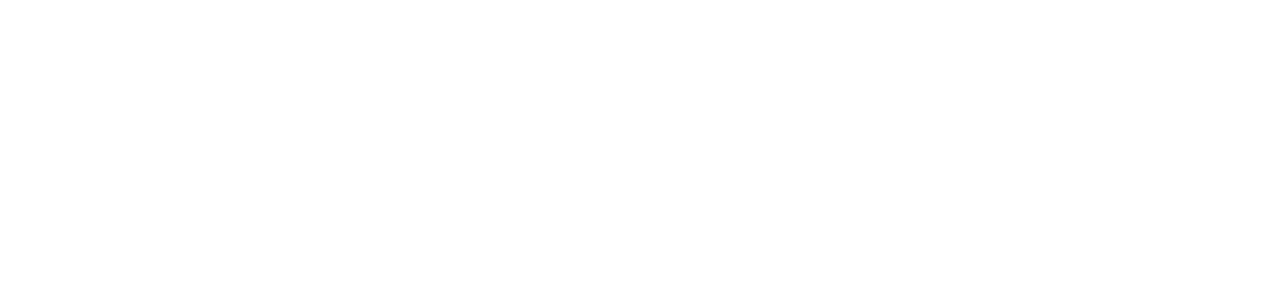
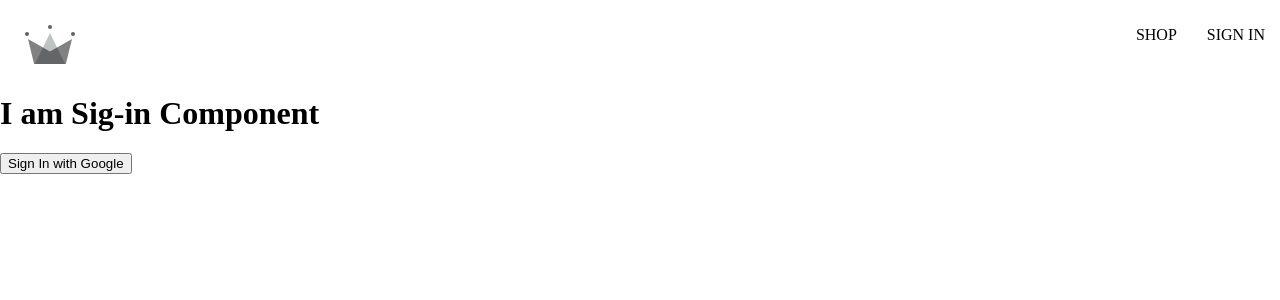
Before and after one commit to rasuljonadhamov/crown-clothing, a React (Vite) app: page /sign-in in a window 1280 px wide. Before the commit this address had no page. Shown: the top 300 px of the page. Built offline with nearby package versions, Linux system fonts and the light colour scheme.

Commit message:
Add firebase and Sign In with google

```diff
--- a/package.json
+++ b/package.json
@@ -10,6 +10,7 @@
     "preview": "vite preview"
   },
   "dependencies": {
+    "firebase": "^10.7.1",
     "react": "^18.2.0",
     "react-dom": "^18.2.0",
     "react-router-dom": "^6.20.1",
--- a/src/App.jsx
+++ b/src/App.jsx
@@ -1,6 +1,7 @@
 import { Route, Routes } from "react-router-dom";
 import Navigation from "./Routes/Navigation/Navigation";
 import Home from "./Routes/Home/Home";
+import SiginIn from "./Routes/SiginIn/SiginIn";
 
 const Shop = () => {
   return (
@@ -16,6 +17,7 @@
       <Route path="/" element={<Navigation />}>
         <Route index element={<Home />} />
         <Route path="shop" element={<Shop />} />
+        <Route path="sign-in" element={<SiginIn />} />
       </Route>
     </Routes>
   );
--- a/src/Routes/Navigation/Navigation.jsx
+++ b/src/Routes/Navigation/Navigation.jsx
@@ -14,6 +14,9 @@
           <Link to="/shop" className="nav-link">
             SHOP
           </Link>
+          <Link to="/sign-in" className="nav-link">
+            SIGN IN
+          </Link>
         </div>
       </div>
       <Outlet />
--- /dev/null
+++ b/src/Routes/SiginIn/SiginIn.jsx
@@ -0,0 +1,17 @@
+import { signInWithGooglePopup } from "../../utils/Firebase/Firebase";
+
+function SiginIn() {
+  const logGoogleUser = async () => {
+    const response = await signInWithGooglePopup();
+    console.log(response);
+  };
+
+  return (
+    <div>
+      <h1>I am Sig-in Component </h1>
+      <button onClick={logGoogleUser}>Sign In with Google</button>
+    </div>
+  );
+}
+
+export default SiginIn;
--- /dev/null
+++ b/src/utils/Firebase/Firebase.jsx
@@ -0,0 +1,28 @@
+// Import the functions you need from the SDKs you need
+import { initializeApp } from "firebase/app";
+import {
+  getAuth,
+  signInWithRedirect,
+  signInWithPopup,
+  GoogleAuthProvider,
+} from "firebase/auth";
+
+const firebaseConfig = {
+  apiKey: "AIzaSyCQmC14-a5RdQDzW_8uaAwDNd47LbDJ8tc",
+  authDomain: "crown-clothing-224fb.firebaseapp.com",
+  projectId: "crown-clothing-224fb",
+  storageBucket: "crown-clothing-224fb.appspot.com",
+  messagingSenderId: "196567932841",
+  appId: "1:196567932841:web:58bf2ac81c459b6e4b6eb8",
+};
+
+const firebaseApp = initializeApp(firebaseConfig);
+
+const provider = new GoogleAuthProvider();
+
+provider.setCustomParameters({
+  prompt: "select_account",
+});
+
+export const auth = getAuth();
+export const signInWithGooglePopup = () => signInWithPopup(auth, provider);
```
Also changed, not shown: 1 other file (tests, documents, lock files or other folders).
